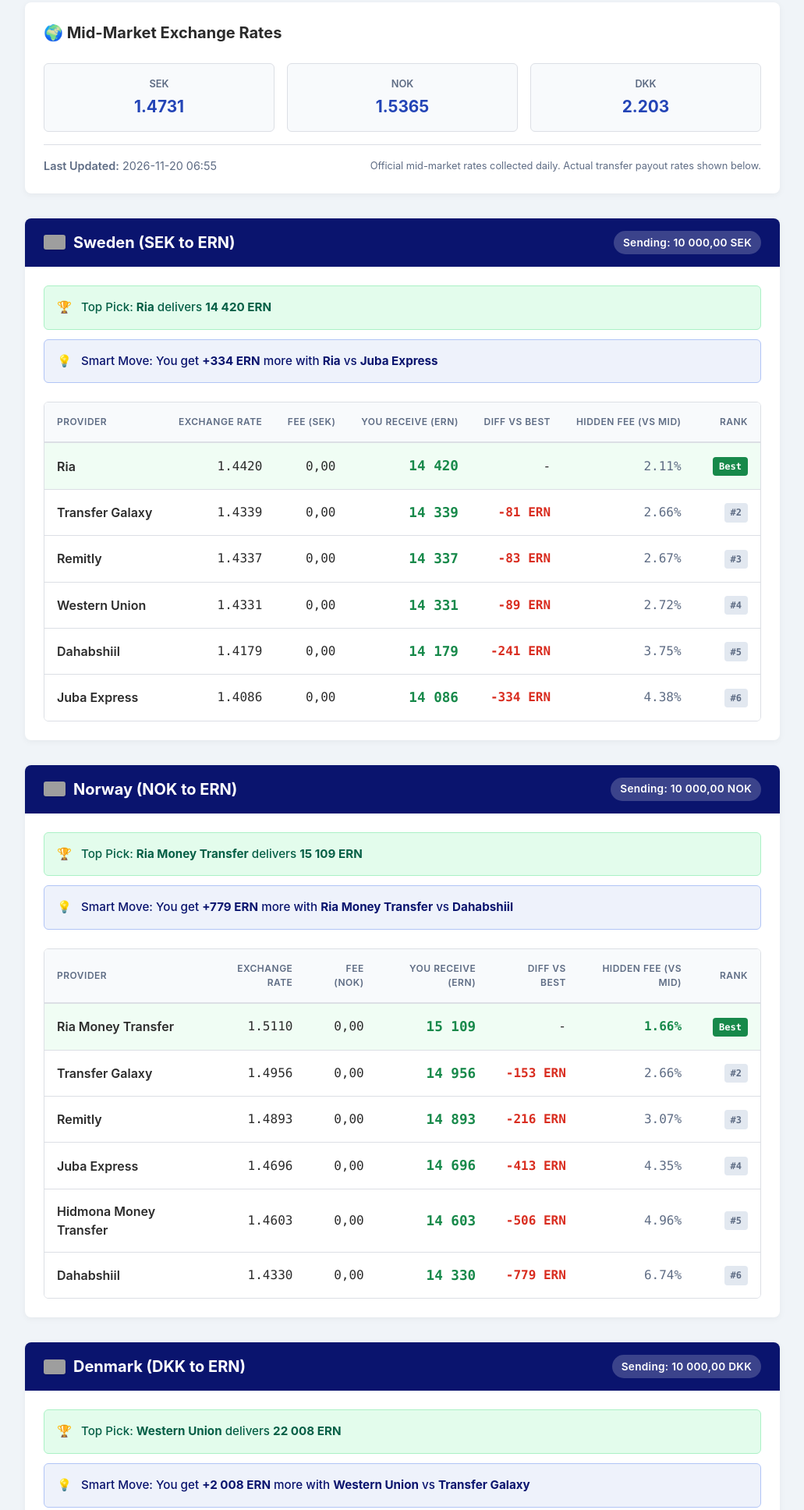
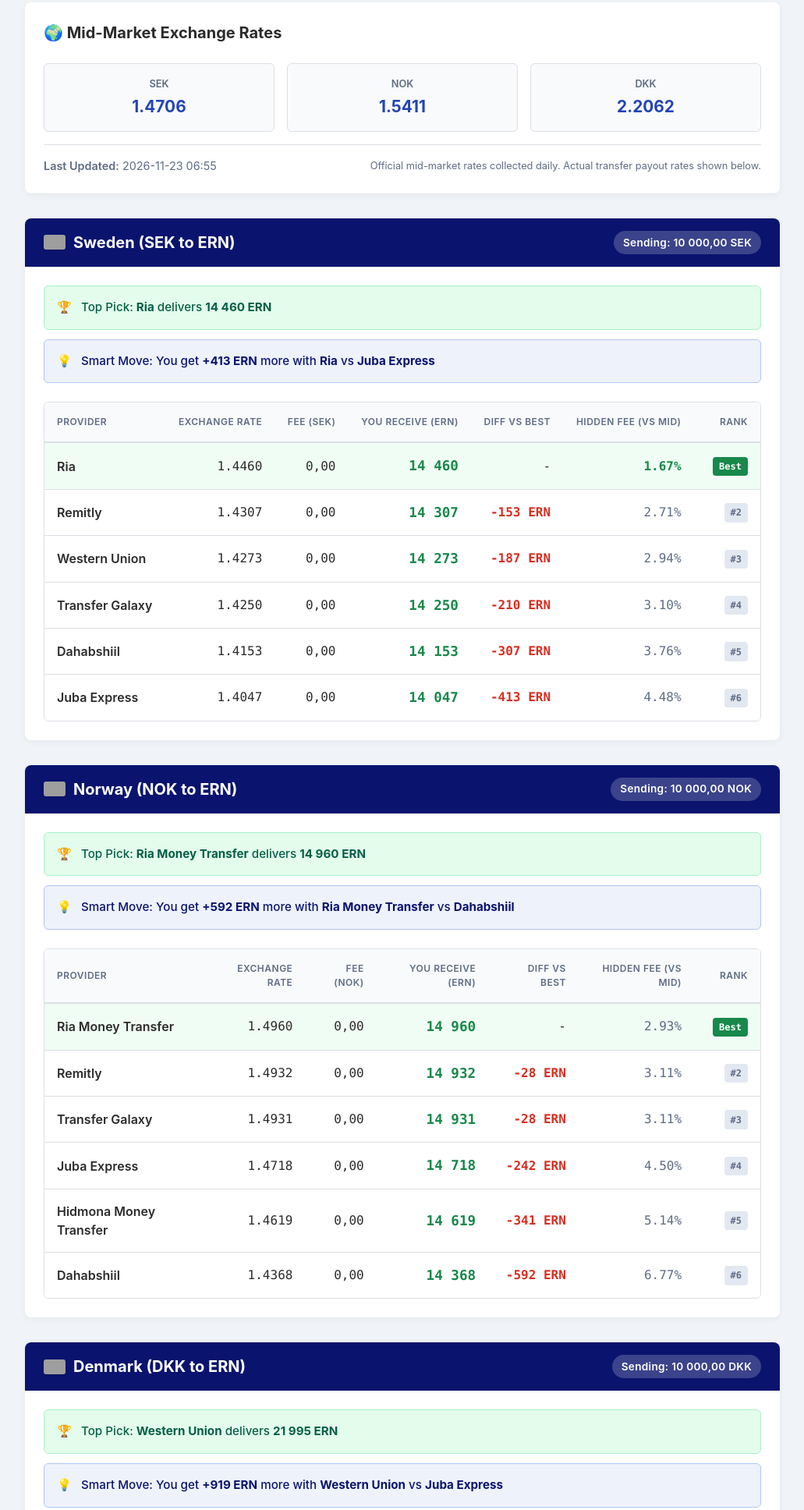
Before and after one commit to yonashmariam/nakfarate, a plain HTML site: page index.html in a window 1280 px wide. Shown: the part 860-2796 px from the top of the page at 78% size, without its empty margins (124-1155 px from the left). Drawn offline with Linux system fonts and the light colour scheme; grey boxes are pictures that could not be loaded.

Commit message:
Auto update 2026-11-23  7:15:41,54

```diff
--- a/index.html
+++ b/index.html
@@ -939,22 +939,22 @@ tr:hover {
 
             <div class="summary-item">
                 <div class="summary-label">SEK</div>
-                <div class="summary-value">1.4731</div>
+                <div class="summary-value">1.4706</div>
             </div>
 
             <div class="summary-item">
                 <div class="summary-label">NOK</div>
-                <div class="summary-value">1.5365</div>
+                <div class="summary-value">1.5411</div>
             </div>
 
             <div class="summary-item">
                 <div class="summary-label">DKK</div>
-                <div class="summary-value">2.203</div>
+                <div class="summary-value">2.2062</div>
             </div>
 
             </div>
             <div class="mid-market-meta">
-                <div><span style="font-weight:600" data-i18n="last-updated">Last Updated:</span> 2026-11-20 06:55</div>
+                <div><span style="font-weight:600" data-i18n="last-updated">Last Updated:</span> 2026-11-23 06:55</div>
                 <div style="font-size:0.8rem" data-i18n="mid-market-note">Official mid-market rates collected daily. Actual transfer payout rates shown below.</div>
             </div>
         </div>
@@ -974,11 +974,11 @@ tr:hover {
             <div class="insight-boxes">
                 <div class="bestbox">
                     <span class="icon">🏆</span>
-                    <span data-i18n="top-pick">Top Pick: <b>Ria</b> delivers <b>14 420 ERN</b></span>
+                    <span data-i18n="top-pick">Top Pick: <b>Ria</b> delivers <b>14 460 ERN</b></span>
                 </div>
                 <div class="gainbox">
                     <span class="icon">💡</span>
-                    <span data-i18n="smart-move">Smart Move: You get <b>+334 ERN</b> more with <b>Ria</b> vs <b>Juba Express</b></span>
+                    <span data-i18n="smart-move">Smart Move: You get <b>+413 ERN</b> more with <b>Ria</b> vs <b>Juba Express</b></span>
                 </div>
             </div>
 
@@ -1001,71 +1001,71 @@ tr:hover {
 <td class="left">
     <div class="company-name">Ria</div>
 </td>
-<td class="right font-numeric">1.4420</td>
-<td class="right font-numeric">0,00</td>
-<td class="right nowrap font-numeric highlight-ern">14 420</td>
+<td class="right font-numeric">1.4460</td>
+<td class="right font-numeric">0,00</td>
+<td class="right nowrap font-numeric highlight-ern">14 460</td>
 <td class="right nowrap font-numeric">-</td>
-<td class="right font-numeric markup-cell">2.11%</td>
+<td class="right font-numeric markup-good">1.67%</td>
 <td class="right font-numeric hide-mobile"><span class="badge best-badge">Best</span></td>
 </tr>
 
 <tr class="">
 <td class="left">
+    <div class="company-name">Remitly</div>
+</td>
+<td class="right font-numeric">1.4307</td>
+<td class="right font-numeric">0,00</td>
+<td class="right nowrap font-numeric highlight-ern">14 307</td>
+<td class="right nowrap font-numeric"><span class="loss-text">-153 ERN</span></td>
+<td class="right font-numeric markup-cell">2.71%</td>
+<td class="right font-numeric hide-mobile"><span class="badge rank-badge">#2</span></td>
+</tr>
+
+<tr class="">
+<td class="left">
+    <div class="company-name">Western Union</div>
+</td>
+<td class="right font-numeric">1.4273</td>
+<td class="right font-numeric">0,00</td>
+<td class="right nowrap font-numeric highlight-ern">14 273</td>
+<td class="right nowrap font-numeric"><span class="loss-text">-187 ERN</span></td>
+<td class="right font-numeric markup-cell">2.94%</td>
+<td class="right font-numeric hide-mobile"><span class="badge rank-badge">#3</span></td>
+</tr>
+
+<tr class="">
+<td class="left">
     <div class="company-name">Transfer Galaxy</div>
 </td>
-<td class="right font-numeric">1.4339</td>
-<td class="right font-numeric">0,00</td>
-<td class="right nowrap font-numeric highlight-ern">14 339</td>
-<td class="right nowrap font-numeric"><span class="loss-text">-81 ERN</span></td>
-<td class="right font-numeric markup-cell">2.66%</td>
-<td class="right font-numeric hide-mobile"><span class="badge rank-badge">#2</span></td>
+<td class="right font-numeric">1.4250</td>
+<td class="right font-numeric">0,00</td>
+<td class="right nowrap font-numeric highlight-ern">14 250</td>
+<td class="right nowrap font-numeric"><span class="loss-text">-210 ERN</span></td>
+<td class="right font-numeric markup-cell">3.10%</td>
+<td class="right font-numeric hide-mobile"><span class="badge rank-badge">#4</span></td>
 </tr>
 
 <tr class="">
 <td class="left">
-    <div class="company-name">Remitly</div>
-</td>
-<td class="right font-numeric">1.4337</td>
-<td class="right font-numeric">0,00</td>
-<td class="right nowrap font-numeric highlight-ern">14 337</td>
-<td class="right nowrap font-numeric"><span class="loss-text">-83 ERN</span></td>
-<td class="right font-numeric markup-cell">2.67%</td>
-<td class="right font-numeric hide-mobile"><span class="badge rank-badge">#3</span></td>
+    <div class="company-name">Dahabshiil</div>
+</td>
+<td class="right font-numeric">1.4153</td>
+<td class="right font-numeric">0,00</td>
+<td class="right nowrap font-numeric highlight-ern">14 153</td>
+<td class="right nowrap font-numeric"><span class="loss-text">-307 ERN</span></td>
+<td class="right font-numeric markup-cell">3.76%</td>
+<td class="right font-numeric hide-mobile"><span class="badge rank-badge">#5</span></td>
 </tr>
 
 <tr class="">
 <td class="left">
-    <div class="company-name">Western Union</div>
-</td>
-<td class="right font-numeric">1.4331</td>
-<td class="right font-numeric">0,00</td>
-<td class="right nowrap font-numeric highlight-ern">14 331</td>
-<td class="right nowrap font-numeric"><span class="loss-text">-89 ERN</span></td>
-<td class="right font-numeric markup-cell">2.72%</td>
-<td class="right font-numeric hide-mobile"><span class="badge rank-badge">#4</span></td>
-</tr>
-
-<tr class="">
-<td class="left">
-    <div class="company-name">Dahabshiil</div>
-</td>
-<td class="right font-numeric">1.4179</td>
-<td class="right font-numeric">0,00</td>
-<td class="right nowrap font-numeric highlight-ern">14 179</td>
-<td class="right nowrap font-numeric"><span class="loss-text">-241 ERN</span></td>
-<td class="right font-numeric markup-cell">3.75%</td>
-<td class="right font-numeric hide-mobile"><span class="badge rank-badge">#5</span></td>
-</tr>
-
-<tr class="">
-<td class="left">
     <div class="company-name">Juba Express</div>
 </td>
-<td class="right font-numeric">1.4086</td>
-<td class="right font-numeric">0,00</td>
-<td class="right nowrap font-numeric highlight-ern">14 086</td>
-<td class="right nowrap font-numeric"><span class="loss-text">-334 ERN</span></td>
-<td class="right font-numeric markup-cell">4.38%</td>
+<td class="right font-numeric">1.4047</td>
+<td class="right font-numeric">0,00</td>
+<td class="right nowrap font-numeric highlight-ern">14 047</td>
+<td class="right nowrap font-numeric"><span class="loss-text">-413 ERN</span></td>
+<td class="right font-numeric markup-cell">4.48%</td>
 <td class="right font-numeric hide-mobile"><span class="badge rank-badge">#6</span></td>
 </tr>
 
@@ -1087,11 +1087,11 @@ tr:hover {
             <div class="insight-boxes">
                 <div class="bestbox">
                     <span class="icon">🏆</span>
-                    <span data-i18n="top-pick">Top Pick: <b>Ria Money Transfer</b> delivers <b>15 109 ERN</b></span>
+                    <span data-i18n="top-pick">Top Pick: <b>Ria Money Transfer</b> delivers <b>14 960 ERN</b></span>
                 </div>
                 <div class="gainbox">
                     <span class="icon">💡</span>
-                    <span data-i18n="smart-move">Smart Move: You get <b>+779 ERN</b> more with <b>Ria Money Transfer</b> vs <b>Dahabshiil</b></span>
+                    <span data-i18n="smart-move">Smart Move: You get <b>+592 ERN</b> more with <b>Ria Money Transfer</b> vs <b>Dahabshiil</b></span>
                 </div>
             </div>
 
@@ -1114,71 +1114,71 @@ tr:hover {
 <td class="left">
     <div class="company-name">Ria Money Transfer</div>
 </td>
-<td class="right font-numeric">1.5110</td>
-<td class="right font-numeric">0,00</td>
-<td class="right nowrap font-numeric highlight-ern">15 109</td>
+<td class="right font-numeric">1.4960</td>
+<td class="right font-numeric">0,00</td>
+<td class="right nowrap font-numeric highlight-ern">14 960</td>
 <td class="right nowrap font-numeric">-</td>
-<td class="right font-numeric markup-good">1.66%</td>
+<td class="right font-numeric markup-cell">2.93%</td>
 <td class="right font-numeric hide-mobile"><span class="badge best-badge">Best</span></td>
 </tr>
 
 <tr class="">
 <td class="left">
+    <div class="company-name">Remitly</div>
+</td>
+<td class="right font-numeric">1.4932</td>
+<td class="right font-numeric">0,00</td>
+<td class="right nowrap font-numeric highlight-ern">14 932</td>
+<td class="right nowrap font-numeric"><span class="loss-text">-28 ERN</span></td>
+<td class="right font-numeric markup-cell">3.11%</td>
+<td class="right font-numeric hide-mobile"><span class="badge rank-badge">#2</span></td>
+</tr>
+
+<tr class="">
+<td class="left">
     <div class="company-name">Transfer Galaxy</div>
 </td>
-<td class="right font-numeric">1.4956</td>
-<td class="right font-numeric">0,00</td>
-<td class="right nowrap font-numeric highlight-ern">14 956</td>
-<td class="right nowrap font-numeric"><span class="loss-text">-153 ERN</span></td>
-<td class="right font-numeric markup-cell">2.66%</td>
-<td class="right font-numeric hide-mobile"><span class="badge rank-badge">#2</span></td>
+<td class="right font-numeric">1.4931</td>
+<td class="right font-numeric">0,00</td>
+<td class="right nowrap font-numeric highlight-ern">14 931</td>
+<td class="right nowrap font-numeric"><span class="loss-text">-28 ERN</span></td>
+<td class="right font-numeric markup-cell">3.11%</td>
+<td class="right font-numeric hide-mobile"><span class="badge rank-badge">#3</span></td>
 </tr>
 
 <tr class="">
 <td class="left">
-    <div class="company-name">Remitly</div>
-</td>
-<td class="right font-numeric">1.4893</td>
-<td class="right font-numeric">0,00</td>
-<td class="right nowrap font-numeric highlight-ern">14 893</td>
-<td class="right nowrap font-numeric"><span class="loss-text">-216 ERN</span></td>
-<td class="right font-numeric markup-cell">3.07%</td>
-<td class="right font-numeric hide-mobile"><span class="badge rank-badge">#3</span></td>
+    <div class="company-name">Juba Express</div>
+</td>
+<td class="right font-numeric">1.4718</td>
+<td class="right font-numeric">0,00</td>
+<td class="right nowrap font-numeric highlight-ern">14 718</td>
+<td class="right nowrap font-numeric"><span class="loss-text">-242 ERN</span></td>
+<td class="right font-numeric markup-cell">4.50%</td>
+<td class="right font-numeric hide-mobile"><span class="badge rank-badge">#4</span></td>
 </tr>
 
 <tr class="">
 <td class="left">
-    <div class="company-name">Juba Express</div>
-</td>
-<td class="right font-numeric">1.4696</td>
-<td class="right font-numeric">0,00</td>
-<td class="right nowrap font-numeric highlight-ern">14 696</td>
-<td class="right nowrap font-numeric"><span class="loss-text">-413 ERN</span></td>
-<td class="right font-numeric markup-cell">4.35%</td>
-<td class="right font-numeric hide-mobile"><span class="badge rank-badge">#4</span></td>
+    <div class="company-name">Hidmona Money Transfer</div>
+</td>
+<td class="right font-numeric">1.4619</td>
+<td class="right font-numeric">0,00</td>
+<td class="right nowrap font-numeric highlight-ern">14 619</td>
+<td class="right nowrap font-numeric"><span class="loss-text">-341 ERN</span></td>
+<td class="right font-numeric markup-cell">5.14%</td>
+<td class="right font-numeric hide-mobile"><span class="badge rank-badge">#5</span></td>
 </tr>
 
 <tr class="">
 <td class="left">
-    <div class="company-name">Hidmona Money Transfer</div>
-</td>
-<td class="right font-numeric">1.4603</td>
-<td class="right font-numeric">0,00</td>
-<td class="right nowrap font-numeric highlight-ern">14 603</td>
-<td class="right nowrap font-numeric"><span class="loss-text">-506 ERN</span></td>
-<td class="right font-numeric markup-cell">4.96%</td>
-<td class="right font-numeric hide-mobile"><span class="badge rank-badge">#5</span></td>
-</tr>
-
-<tr class="">
-<td class="left">
     <div class="company-name">Dahabshiil</div>
 </td>
-<td class="right font-numeric">1.4330</td>
-<td class="right font-numeric">0,00</td>
-<td class="right nowrap font-numeric highlight-ern">14 330</td>
-<td class="right nowrap font-numeric"><span class="loss-text">-779 ERN</span></td>
-<td class="right font-numeric markup-cell">6.74%</td>
+<td class="right font-numeric">1.4368</td>
+<td class="right font-numeric">0,00</td>
+<td class="right nowrap font-numeric highlight-ern">14 368</td>
+<td class="right nowrap font-numeric"><span class="loss-text">-592 ERN</span></td>
+<td class="right font-numeric markup-cell">6.77%</td>
 <td class="right font-numeric hide-mobile"><span class="badge rank-badge">#6</span></td>
 </tr>
 
@@ -1200,11 +1200,11 @@ tr:hover {
             <div class="insight-boxes">
                 <div class="bestbox">
                     <span class="icon">🏆</span>
-                    <span data-i18n="top-pick">Top Pick: <b>Western Union</b> delivers <b>22 008 ERN</b></span>
+                    <span data-i18n="top-pick">Top Pick: <b>Western Union</b> delivers <b>21 995 ERN</b></span>
                 </div>
                 <div class="gainbox">
                     <span class="icon">💡</span>
-                    <span data-i18n="smart-move">Smart Move: You get <b>+2 008 ERN</b> more with <b>Western Union</b> vs <b>Transfer Galaxy</b></span>
+                    <span data-i18n="smart-move">Smart Move: You get <b>+919 ERN</b> more with <b>Western Union</b> vs <b>Juba Express</b></span>
                 </div>
             </div>
 
@@ -1227,11 +1227,11 @@ tr:hover {
 <td class="left">
     <div class="company-name">Western Union</div>
 </td>
-<td class="right font-numeric">2.2008</td>
-<td class="right font-numeric">0,00</td>
-<td class="right nowrap font-numeric highlight-ern">22 008</td>
+<td class="right font-numeric">2.1995</td>
+<td class="right font-numeric">0,00</td>
+<td class="right nowrap font-numeric highlight-ern">21 995</td>
 <td class="right nowrap font-numeric">-</td>
-<td class="right font-numeric markup-good">0.10%</td>
+<td class="right font-numeric markup-good">0.30%</td>
 <td class="right font-numeric hide-mobile"><span class="badge best-badge">Best</span></td>
 </tr>
 
@@ -1239,11 +1239,11 @@ tr:hover {
 <td class="left">
     <div class="company-name">Ria Money Transfer</div>
 </td>
-<td class="right font-numeric">2.1700</td>
-<td class="right font-numeric">0,00</td>
-<td class="right nowrap font-numeric highlight-ern">21 700</td>
-<td class="right nowrap font-numeric"><span class="loss-text">-308 ERN</span></td>
-<td class="right font-numeric markup-good">1.50%</td>
+<td class="right font-numeric">2.1740</td>
+<td class="right font-numeric">0,00</td>
+<td class="right nowrap font-numeric highlight-ern">21 740</td>
+<td class="right nowrap font-numeric"><span class="loss-text">-255 ERN</span></td>
+<td class="right font-numeric markup-good">1.46%</td>
 <td class="right font-numeric hide-mobile"><span class="badge rank-badge">#2</span></td>
 </tr>
 
@@ -1251,11 +1251,11 @@ tr:hover {
 <td class="left">
     <div class="company-name">Hidmona Money Transfer</div>
 </td>
-<td class="right font-numeric">2.1600</td>
-<td class="right font-numeric">0,00</td>
-<td class="right nowrap font-numeric highlight-ern">21 600</td>
-<td class="right nowrap font-numeric"><span class="loss-text">-408 ERN</span></td>
-<td class="right font-numeric markup-good">1.95%</td>
+<td class="right font-numeric">2.1610</td>
+<td class="right font-numeric">0,00</td>
+<td class="right nowrap font-numeric highlight-ern">21 610</td>
+<td class="right nowrap font-numeric"><span class="loss-text">-385 ERN</span></td>
+<td class="right font-numeric markup-cell">2.05%</td>
 <td class="right font-numeric hide-mobile"><span class="badge rank-badge">#3</span></td>
 </tr>
 
@@ -1263,35 +1263,35 @@ tr:hover {
 <td class="left">
     <div class="company-name">Remitly</div>
 </td>
-<td class="right font-numeric">2.1482</td>
-<td class="right font-numeric">0,00</td>
-<td class="right nowrap font-numeric highlight-ern">21 482</td>
-<td class="right nowrap font-numeric"><span class="loss-text">-526 ERN</span></td>
-<td class="right font-numeric markup-cell">2.49%</td>
+<td class="right font-numeric">2.1509</td>
+<td class="right font-numeric">0,00</td>
+<td class="right nowrap font-numeric highlight-ern">21 509</td>
+<td class="right nowrap font-numeric"><span class="loss-text">-486 ERN</span></td>
+<td class="right font-numeric markup-cell">2.51%</td>
 <td class="right font-numeric hide-mobile"><span class="badge rank-badge">#4</span></td>
 </tr>
 
 <tr class="">
 <td class="left">
+    <div class="company-name">Transfer Galaxy</div>
+</td>
+<td class="right font-numeric">2.1393</td>
+<td class="right font-numeric">0,00</td>
+<td class="right nowrap font-numeric highlight-ern">21 393</td>
+<td class="right nowrap font-numeric"><span class="loss-text">-602 ERN</span></td>
+<td class="right font-numeric markup-cell">3.03%</td>
+<td class="right font-numeric hide-mobile"><span class="badge rank-badge">#5</span></td>
+</tr>
+
+<tr class="">
+<td class="left">
     <div class="company-name">Juba Express</div>
 </td>
-<td class="right font-numeric">2.1073</td>
-<td class="right font-numeric">0,00</td>
-<td class="right nowrap font-numeric highlight-ern">21 073</td>
-<td class="right nowrap font-numeric"><span class="loss-text">-935 ERN</span></td>
-<td class="right font-numeric markup-cell">4.34%</td>
-<td class="right font-numeric hide-mobile"><span class="badge rank-badge">#5</span></td>
-</tr>
-
-<tr class="">
-<td class="left">
-    <div class="company-name">Transfer Galaxy</div>
-</td>
-<td class="right font-numeric">2.0000</td>
-<td class="right font-numeric">0,00</td>
-<td class="right nowrap font-numeric highlight-ern">20 000</td>
-<td class="right nowrap font-numeric"><span class="loss-text">-2 008 ERN</span></td>
-<td class="right font-numeric markup-cell">9.21%</td>
+<td class="right font-numeric">2.1076</td>
+<td class="right font-numeric">0,00</td>
+<td class="right nowrap font-numeric highlight-ern">21 076</td>
+<td class="right nowrap font-numeric"><span class="loss-text">-919 ERN</span></td>
+<td class="right font-numeric markup-cell">4.47%</td>
 <td class="right font-numeric hide-mobile"><span class="badge rank-badge">#6</span></td>
 </tr>
 
@@ -1309,7 +1309,7 @@ tr:hover {
             <div class="chart-card">
                 <div class="chart-header">
                     <img src="https://flagcdn.com/w40/se.png" class="flag-sm" alt="Sweden" width="24" height="16" loading="lazy" decoding="async"> <span>SEK / ERN</span>
-                    <span class="trend-badge down">▼ 1.6%</span>
+                    <span class="trend-badge down">▼ 2.5%</span>
                 </div>
                 <img src="sek_chart.png" class="chart-img" alt="SEK to ERN exchange-rate trend over the last 30 days" loading="lazy" decoding="async" width="688" height="464">
             </div>
@@ -1317,7 +1317,7 @@ tr:hover {
             <div class="chart-card">
                 <div class="chart-header">
                     <img src="https://flagcdn.com/w40/no.png" class="flag-sm" alt="Norway" width="24" height="16" loading="lazy" decoding="async"> <span>NOK / ERN</span>
-                    <span class="trend-badge down">▼ 2.0%</span>
+                    <span class="trend-badge down">▼ 2.5%</span>
                 </div>
                 <img src="nok_chart.png" class="chart-img" alt="NOK to ERN exchange-rate trend over the last 30 days" loading="lazy" decoding="async" width="688" height="464">
             </div>
@@ -1325,7 +1325,7 @@ tr:hover {
             <div class="chart-card">
                 <div class="chart-header">
                     <img src="https://flagcdn.com/w40/dk.png" class="flag-sm" alt="Denmark" width="24" height="16" loading="lazy" decoding="async"> <span>DKK / ERN</span>
-                    <span class="trend-badge down">▼ 2.0%</span>
+                    <span class="trend-badge down">▼ 1.9%</span>
                 </div>
                 <img src="dkk_chart.png" class="chart-img" alt="DKK to ERN exchange-rate trend over the last 30 days" loading="lazy" decoding="async" width="688" height="464">
             </div>
@@ -1389,7 +1389,7 @@ tr:hover {
         "calculator-note": "እቲ ዝበለጸ ክፍሊት ንዝኣተኻዮ መጠን ብተመሳሳሊ ሕሳብ ዋጋን ክፍሊትን ከም ሰንጠረዥ ይደጋገም።"
     };
 
-    const calculatorData = {"SEK": [{"provider": "Ria", "rate": 1.442, "total_fee": 0.0}, {"provider": "Transfer Galaxy", "rate": 1.4339, "total_fee": 0.0}, {"provider": "Remitly", "rate": 1.4337, "total_fee": 0.0}, {"provider": "Western Union", "rate": 1.4331, "total_fee": 0.0}, {"provider": "Dahabshiil", "rate": 1.4179, "total_fee": 0.0}, {"provider": "Juba Express", "rate": 1.4086, "total_fee": 0.0}], "NOK": [{"provider": "Ria Money Transfer", "rate": 1.511, "total_fee": 0.0}, {"provider": "Transfer Galaxy", "rate": 1.4956, "total_fee": 0.0}, {"provider": "Remitly", "rate": 1.4893, "total_fee": 0.0}, {"provider": "Juba Express", "rate": 1.4696, "total_fee": 0.0}, {"provider": "Hidmona Money Transfer", "rate": 1.4603, "total_fee": 0.0}, {"provider": "Dahabshiil", "rate": 1.433, "total_fee": 0.0}], "DKK": [{"provider": "Western Union", "rate": 2.2008, "total_fee": 0.0}, {"provider": "Ria Money Transfer", "rate": 2.17, "total_fee": 0.0}, {"provider": "Hidmona Money Transfer", "rate": 2.16, "total_fee": 0.0}, {"provider": "Remitly", "rate": 2.1482, "total_fee": 0.0}, {"provider": "Juba Express", "rate": 2.1073, "total_fee": 0.0}, {"provider": "Transfer Galaxy", "rate": 2.0, "total_fee": 0.0}]};
+    const calculatorData = {"SEK": [{"provider": "Ria", "rate": 1.446, "total_fee": 0.0}, {"provider": "Remitly", "rate": 1.4307, "total_fee": 0.0}, {"provider": "Western Union", "rate": 1.4273, "total_fee": 0.0}, {"provider": "Transfer Galaxy", "rate": 1.425, "total_fee": 0.0}, {"provider": "Dahabshiil", "rate": 1.4153, "total_fee": 0.0}, {"provider": "Juba Express", "rate": 1.4047, "total_fee": 0.0}], "NOK": [{"provider": "Ria Money Transfer", "rate": 1.496, "total_fee": 0.0}, {"provider": "Remitly", "rate": 1.4932, "total_fee": 0.0}, {"provider": "Transfer Galaxy", "rate": 1.4931, "total_fee": 0.0}, {"provider": "Juba Express", "rate": 1.4718, "total_fee": 0.0}, {"provider": "Hidmona Money Transfer", "rate": 1.4619, "total_fee": 0.0}, {"provider": "Dahabshiil", "rate": 1.4368, "total_fee": 0.0}], "DKK": [{"provider": "Western Union", "rate": 2.1995, "total_fee": 0.0}, {"provider": "Ria Money Transfer", "rate": 2.174, "total_fee": 0.0}, {"provider": "Hidmona Money Transfer", "rate": 2.161, "total_fee": 0.0}, {"provider": "Remitly", "rate": 2.1509, "total_fee": 0.0}, {"provider": "Transfer Galaxy", "rate": 2.1393, "total_fee": 0.0}, {"provider": "Juba Express", "rate": 2.1076, "total_fee": 0.0}]};
     const labels = [...document.querySelectorAll('[data-i18n]')];
     const english = new Map(labels.map(el => [el, el.innerHTML]));
 
```
Also changed, not shown: dkk-to-ern/index.html (+37 -37 lines), nok-to-ern/index.html (+37 -37 lines), sek-to-ern/index.html (+45 -45 lines), sitemap.xml (+4 -4 lines), dkk_chart.png, nok_chart.png, sek_chart.png.
